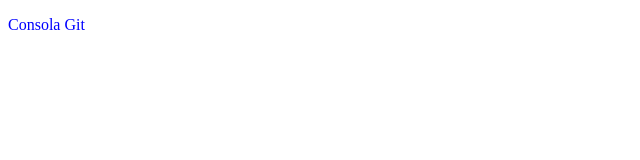
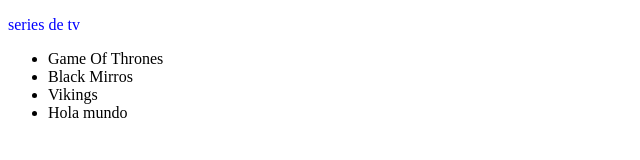
Before and after one commit to AlejandroLuna98/WEB, a plain HTML site: page index.html in a window 1280 px wide. Shown: the whole page, without its empty margins (0-640 px from the left). Drawn offline with Linux system fonts and the light colour scheme; files that its build step writes are made by us from their sources.

Commit message:
series de tv

```diff
--- a/index.html
+++ b/index.html
@@ -8,7 +8,12 @@
     <link rel="stylesheet" href="/index.css">
 </head>
 <body>
-    <p class="titulo">Consola Git</p>
-    <img src="/img/screem.png" alt="">
+    <p class="titulo">series de tv</p>
+    <ul>
+        <li>Game Of Thrones</li>
+        <li>Black Mirros</li>
+        <li> Vikings</li>
+        <li> Hola mundo</li>
+    </ul>
 </body>
 </html>
```
